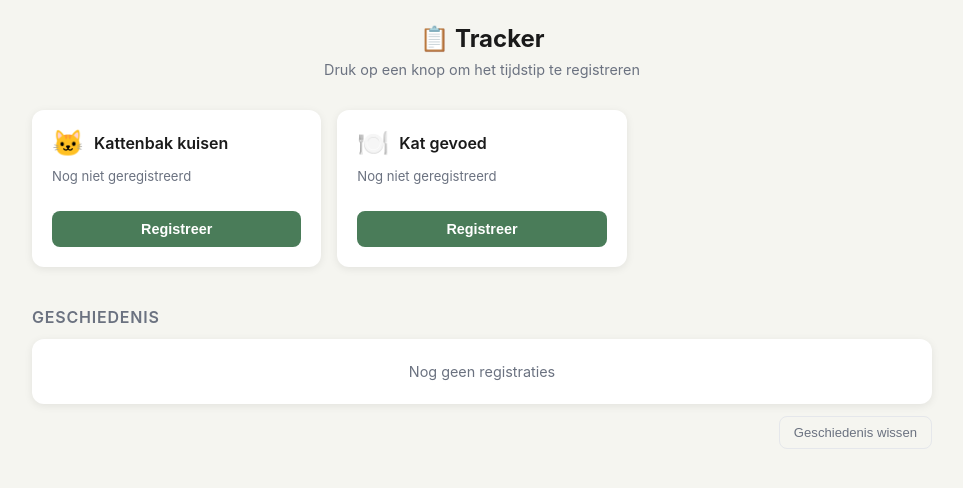
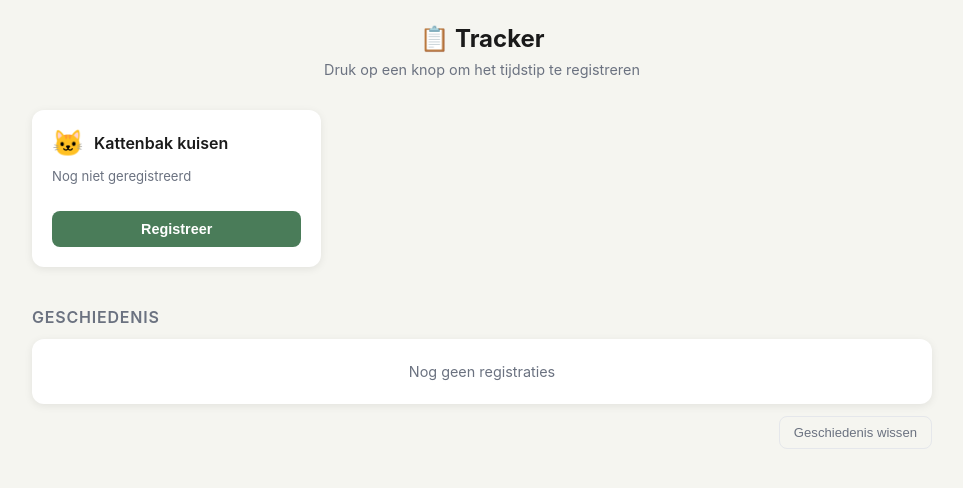
Before and after one commit to JesseSix6/VibeCoded, a plain HTML site: page index.html in a window 1280 px wide. Shown: the whole page, without its empty margins (158-1121 px from the left). Drawn offline with Linux system fonts and the light colour scheme.

Commit message:
Removed "Kat eten"

```diff
--- a/index.html
+++ b/index.html
@@ -202,7 +202,6 @@
   // Elk event heeft een id (uniek, geen spaties), naam en emoji.
   const EVENTS = [
     { id: "kattenbak",  name: "Kattenbak kuisen",  icon: "🐱" },
-    { id: "kat-eten",   name: "Kat gevoed",         icon: "🍽️" },
     // Voeg hier extra events toe:
     // { id: "mijn-event", name: "Naam van event", icon: "✨" },
   ];
```
